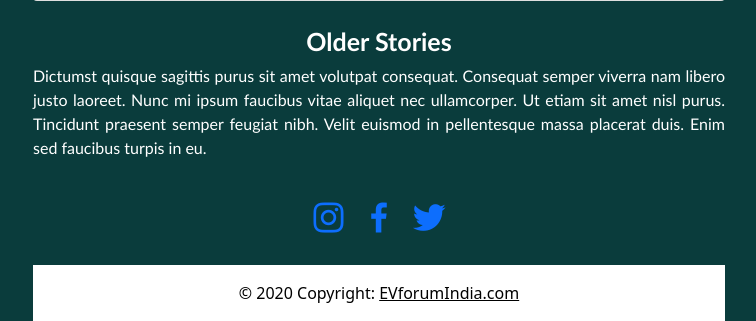
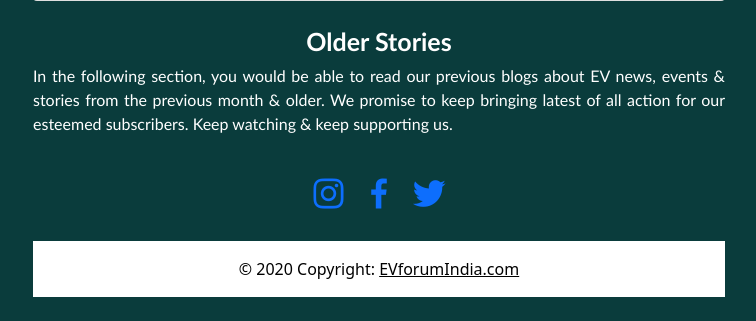
Before and after one commit to Deepswag/EVforum-India-Website, a Flask app: page /blogs in a window 1280 px wide. Shown: the part 5161-5482 px from the top of the page, without its empty margins (261-1017 px from the left). After the commit the page ends 5458 px from the top, so only its background shows below. Run offline with Flask 3, Linux system fonts and the light colour scheme.

Commit message:
Updated some content

```diff
--- a/templates/blogs.html
+++ b/templates/blogs.html
@@ -169,7 +169,7 @@ Further, it will accelerate TPEM's adoption of Software over the Air (SOTA), Fea
           <h4 style="margin-top:25px">Older Stories</h4>
 
           <p>
-            Dictumst quisque sagittis purus sit amet volutpat consequat. Consequat semper viverra nam libero justo laoreet. Nunc mi ipsum faucibus vitae aliquet nec ullamcorper. Ut etiam sit amet nisl purus. Tincidunt praesent semper feugiat nibh. Velit euismod in pellentesque massa placerat duis. Enim sed faucibus turpis in eu.
+            In the following section, you would be able to read our previous blogs about EV news, events & stories from the previous month & older. We promise to keep bringing latest of all action for our esteemed subscribers. Keep watching & keep supporting us.
         </p>
 
 
```
